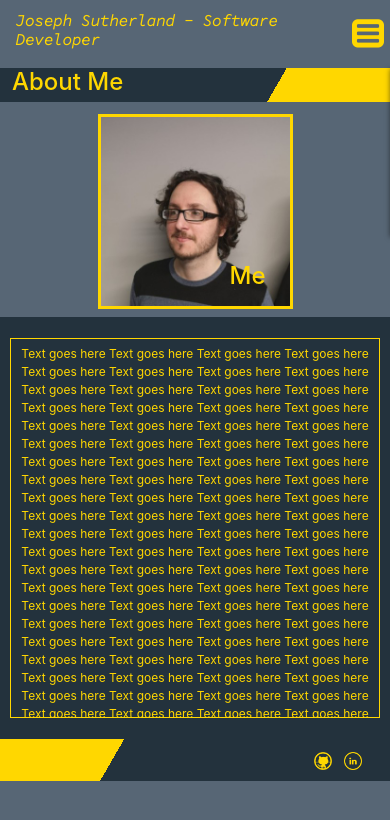
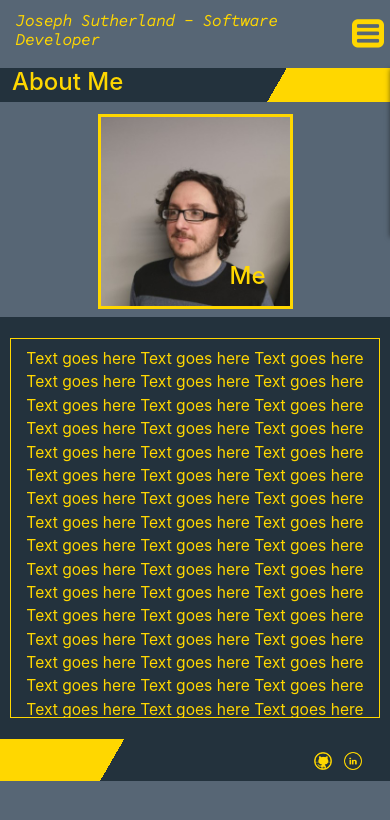
Before and after one commit to onitwin/portfoilio, a React (Create React App) app: page /about in a window 390 px wide. Shown: the top 820 px of the page. Built offline with nearby package versions, Linux system fonts and the light colour scheme.

Commit message:
updated about me page

```diff
--- a/src/me/myBackgroundStyle.scss
+++ b/src/me/myBackgroundStyle.scss
@@ -54,6 +54,7 @@ display: block;
       padding:.5em;
       overflow: scroll;
       color: $detailColor;
+      font-size: 1em;
     }
   }
 }
@@ -88,6 +89,7 @@ display: block;
       margin: unset;
       .about-me-text{
         text-align:center;
+        font-size: 1.3em;
       }
     }
   }
```
